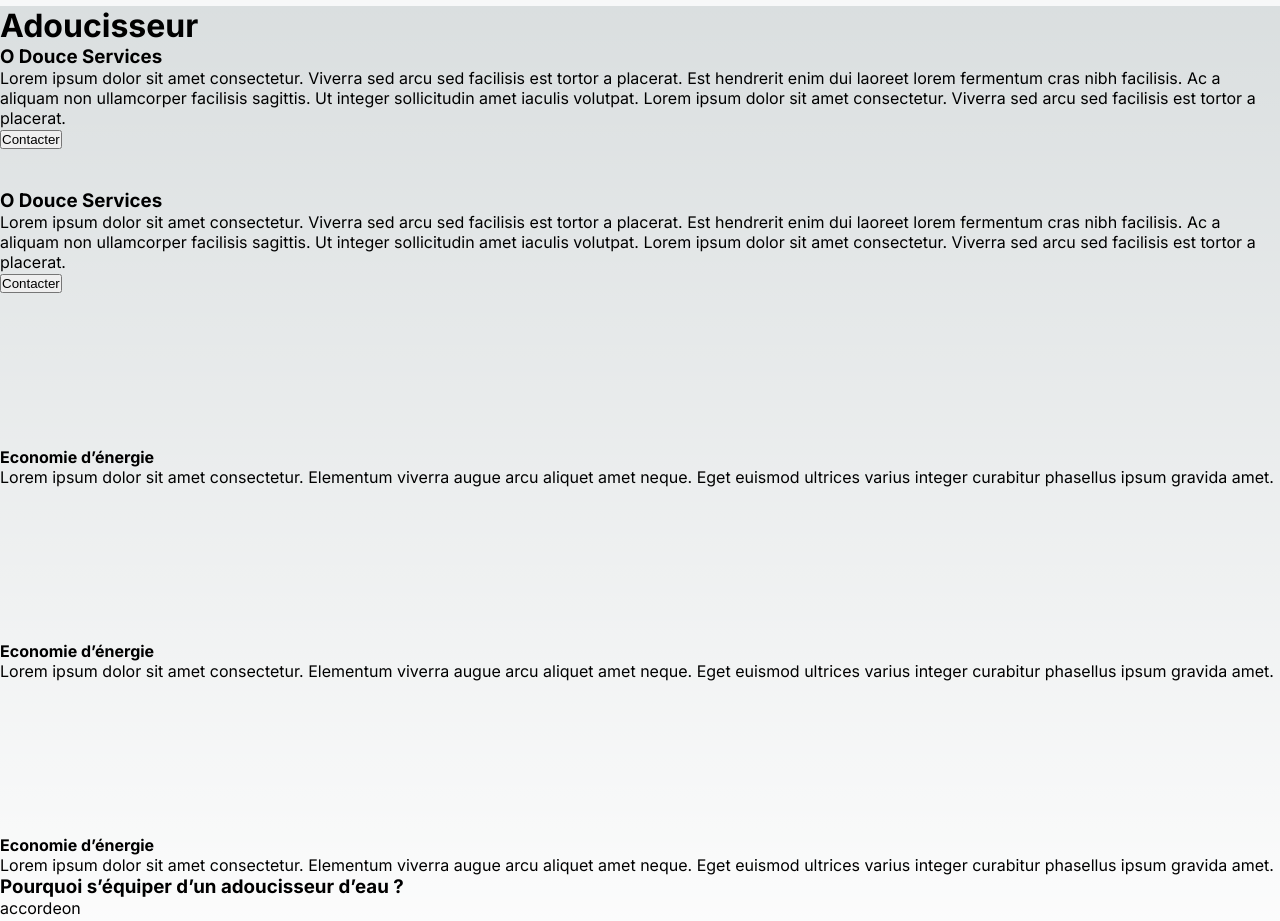
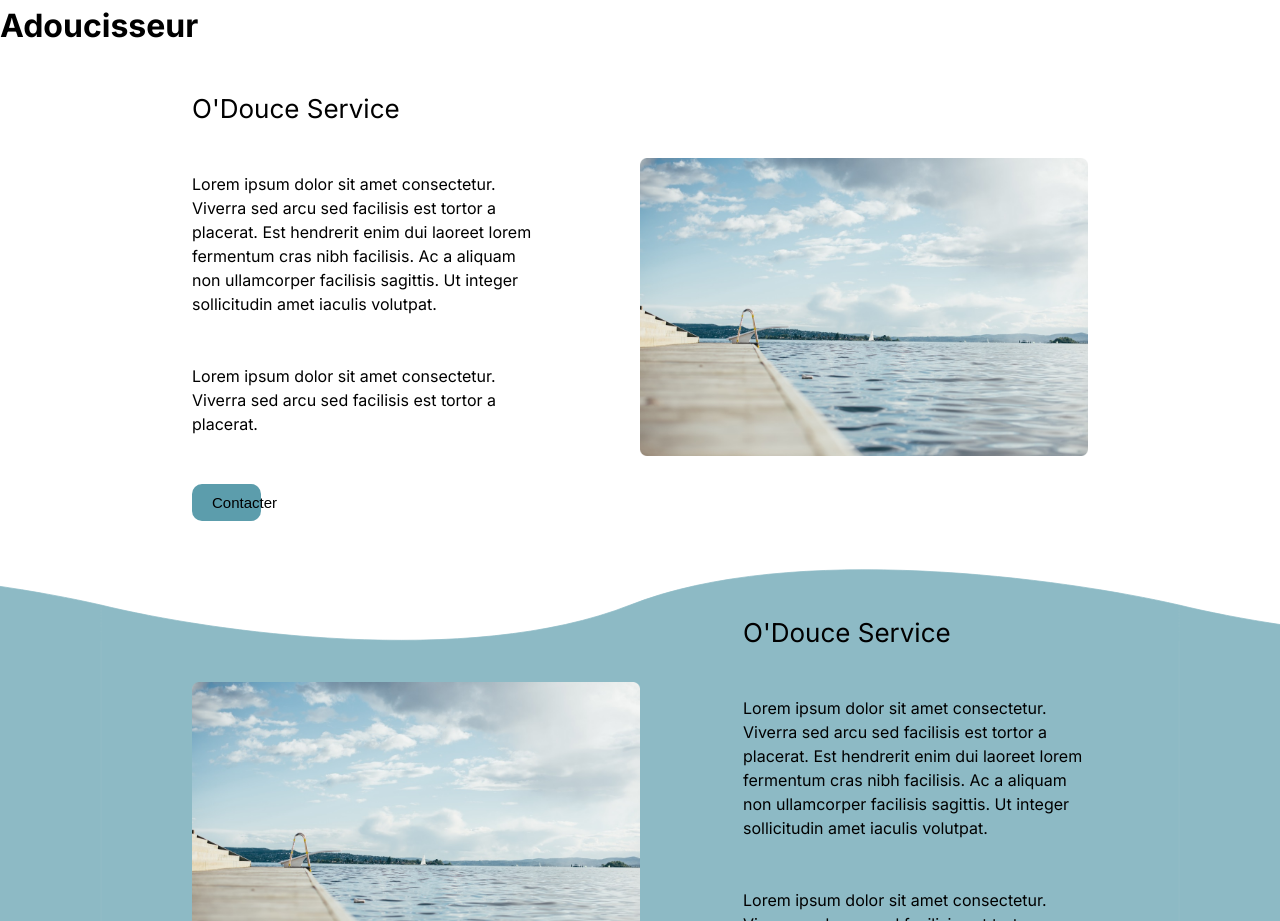
Before and after one commit to Horion6102/odouce, a Next.js app: page / in a window 1280 px wide. Shown: the part 111-1032 px from the top of the page. Built offline with nearby package versions, Linux system fonts and the light colour scheme.

Commit message:
add component and style

```diff
--- /dev/null
+++ b/app/components/Banner.tsx
@@ -0,0 +1,7 @@
+export default function Navbar() {
+  return (
+    <div>
+      <h1>Adoucisseur</h1>
+    </div>
+  );
+}
--- /dev/null
+++ b/app/components/Content.module.css
@@ -0,0 +1,68 @@
+.globalContainer {
+  display: flex;
+  padding: 48px 15%;
+}
+
+.globalContainerBackground {
+  display: flex;
+  padding: 48px 15%;
+  width: 100vw;
+  background-image: url("../../public/images/wavingBackground.svg");
+  background-size: contain;
+  background-position: center;
+}
+
+.contentContainer {
+  display: flex;
+  flex-direction: column;
+  gap: 48px;
+  padding-right: 103px;
+  order: 1;
+}
+
+.contentContainerReverse {
+  display: flex;
+  flex-direction: column;
+  justify-content: center;
+  gap: 48px;
+  padding-left: 103px;
+  order: 1;
+}
+
+.image {
+  order: 2;
+  width: 50%;
+  object-fit: contain;
+}
+
+.imageReverse {
+  order: 0;
+  width: 50%;
+  object-fit: contain;
+}
+
+.title {
+  font-size: 26px;
+  font-weight: 400;
+}
+
+.text {
+  font-size: 16px;
+  font-weight: 400;
+  line-height: 1.5em;
+}
+
+.button {
+  border-radius: 10px;
+  background: #5c9dac;
+  border: none;
+  outline: none;
+  font-size: 15px;
+  font-weight: 400;
+  padding: 10px 20px;
+  width: 20%;
+}
+
+.button:hover {
+  cursor: pointer;
+}
--- /dev/null
+++ b/app/components/Content.tsx
@@ -0,0 +1,43 @@
+"use client";
+import style from "./Content.module.css";
+
+interface propsType {
+  dataContent: {
+    title: string;
+    firstText: string;
+    secondText?: string | undefined;
+    button: string;
+    image: string;
+  };
+  reverse?: boolean;
+  wavingBackground?: boolean;
+}
+
+export default function Content(props: propsType) {
+  const { title, firstText, secondText, button, image } = props.dataContent;
+  return (
+    <article
+      className={
+        props.wavingBackground
+          ? style.globalContainerBackground
+          : style.globalContainer
+      }
+    >
+      <div
+        className={
+          props.reverse ? style.contentContainerReverse : style.contentContainer
+        }
+      >
+        <h3 className={style.title}>{title}</h3>
+        <p className={style.text}>{firstText}</p>
+        {secondText && <p className={style.text}>{secondText}</p>}
+        <button className={style.button}>{button}</button>
+      </div>
+      <img
+        className={props.reverse ? style.imageReverse : style.image}
+        src={image}
+        alt="illustation d'une piscine"
+      />
+    </article>
+  );
+}
--- a/app/components/Navbar.tsx
+++ b/app/components/Navbar.tsx
@@ -1,5 +1,4 @@
 "use client";
-import Image from "next/image";
 import style from "./Navbar.module.css";
 
 export default function Navbar() {
--- /dev/null
+++ b/app/content/explaination.json
@@ -0,0 +1,18 @@
+{
+  "explain": {
+    "swimmingPool": {
+      "title": "O'Douce Service",
+      "firstText": "Lorem ipsum dolor sit amet consectetur. Viverra sed arcu sed facilisis est tortor a placerat. Est hendrerit enim dui laoreet lorem fermentum cras nibh facilisis. Ac a aliquam non ullamcorper facilisis sagittis. Ut integer sollicitudin amet iaculis volutpat.",
+      "secondText": "Lorem ipsum dolor sit amet consectetur. Viverra sed arcu sed facilisis est tortor a placerat.",
+      "button": "Contacter",
+      "image": "/images/swimingpool.png"
+    },
+    "addoucisseur": {
+      "title": "O'Douce Service",
+      "firstText": "Lorem ipsum dolor sit amet consectetur. Viverra sed arcu sed facilisis est tortor a placerat. Est hendrerit enim dui laoreet lorem fermentum cras nibh facilisis. Ac a aliquam non ullamcorper facilisis sagittis. Ut integer sollicitudin amet iaculis volutpat.",
+      "secondText": "Lorem ipsum dolor sit amet consectetur. Viverra sed arcu sed facilisis est tortor a placerat.",
+      "button": "Contacter",
+      "image": "/images/swimingpool.png"
+    }
+  }
+}
--- a/app/globals.css
+++ b/app/globals.css
@@ -6,7 +6,7 @@
     "Fira Mono", "Droid Sans Mono", "Courier New", monospace;
 
   --foreground-rgb: 0, 0, 0;
-  --background-start-rgb: 214, 219, 220;
+  --background-start-rgb: 255, 255, 255;
   --background-end-rgb: 255, 255, 255;
 
   --primary-glow: conic-gradient(
--- a/app/page.tsx
+++ b/app/page.tsx
@@ -1,43 +1,18 @@
 import Navbar from "./components/Navbar";
+import Banner from "./components/Banner";
+import Content from "./components/Content";
+import text from "./content/explaination.json";
+import style from "./Page.module.css";
 
 export default function Home() {
+  const content = text.explain;
   return (
     <div>
       <Navbar />
-      <div>
-        <h1>Adoucisseur</h1>
-      </div>
+      <Banner />
       <main>
-        <article>
-          <div>
-            <h3>O Douce Services</h3>
-            <p>
-              Lorem ipsum dolor sit amet consectetur. Viverra sed arcu sed
-              facilisis est tortor a placerat. Est hendrerit enim dui laoreet
-              lorem fermentum cras nibh facilisis. Ac a aliquam non ullamcorper
-              facilisis sagittis. Ut integer sollicitudin amet iaculis volutpat.
-              Lorem ipsum dolor sit amet consectetur. Viverra sed arcu sed
-              facilisis est tortor a placerat.{" "}
-            </p>
-            <button>Contacter</button>
-          </div>
-          <img src="" alt="" />
-        </article>
-        <article>
-          <div>
-            <img src="" alt="" />
-            <h3>O Douce Services</h3>
-            <p>
-              Lorem ipsum dolor sit amet consectetur. Viverra sed arcu sed
-              facilisis est tortor a placerat. Est hendrerit enim dui laoreet
-              lorem fermentum cras nibh facilisis. Ac a aliquam non ullamcorper
-              facilisis sagittis. Ut integer sollicitudin amet iaculis volutpat.
-              Lorem ipsum dolor sit amet consectetur. Viverra sed arcu sed
-              facilisis est tortor a placerat.{" "}
-            </p>
-            <button>Contacter</button>
-          </div>
-        </article>
+        <Content dataContent={content.swimmingPool} />
+        <Content dataContent={content.addoucisseur} reverse wavingBackground />
         <aside>
           <article>
             <svg></svg>
```
